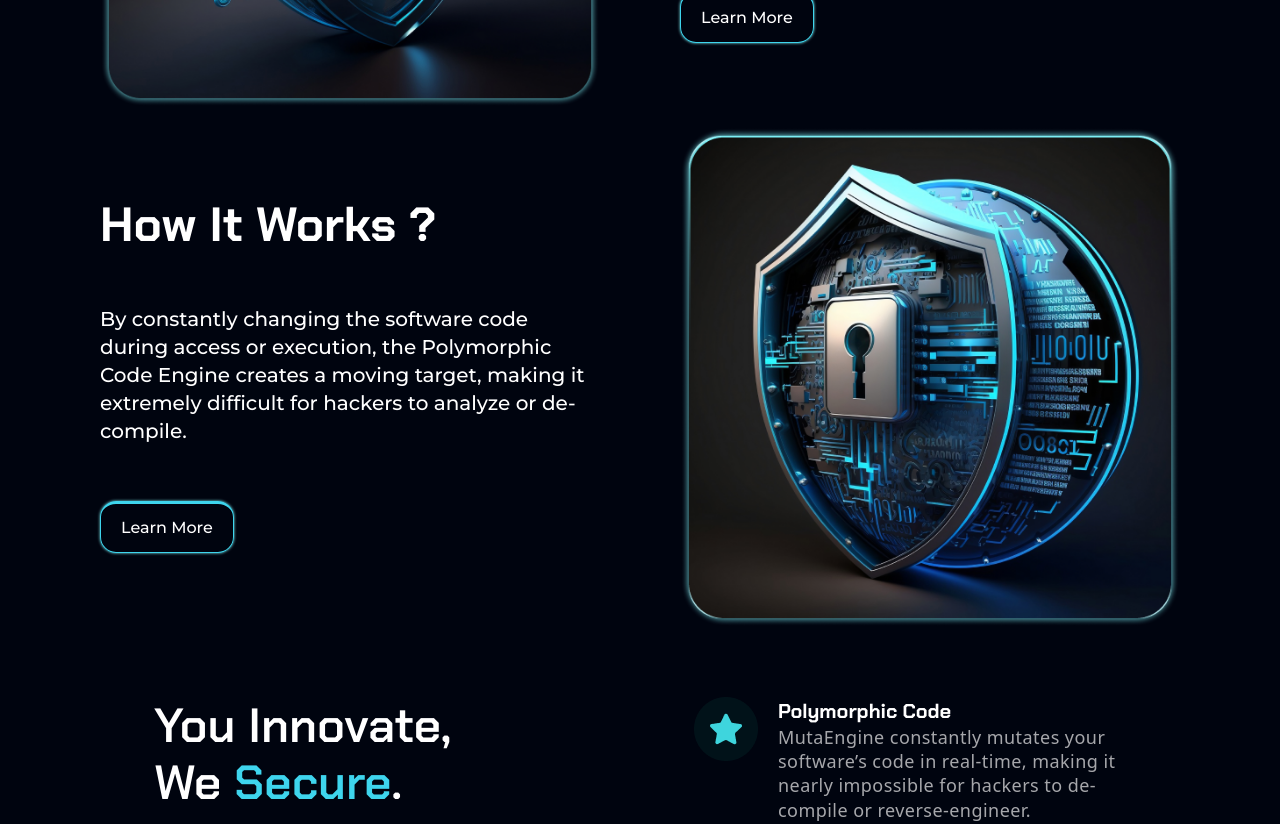
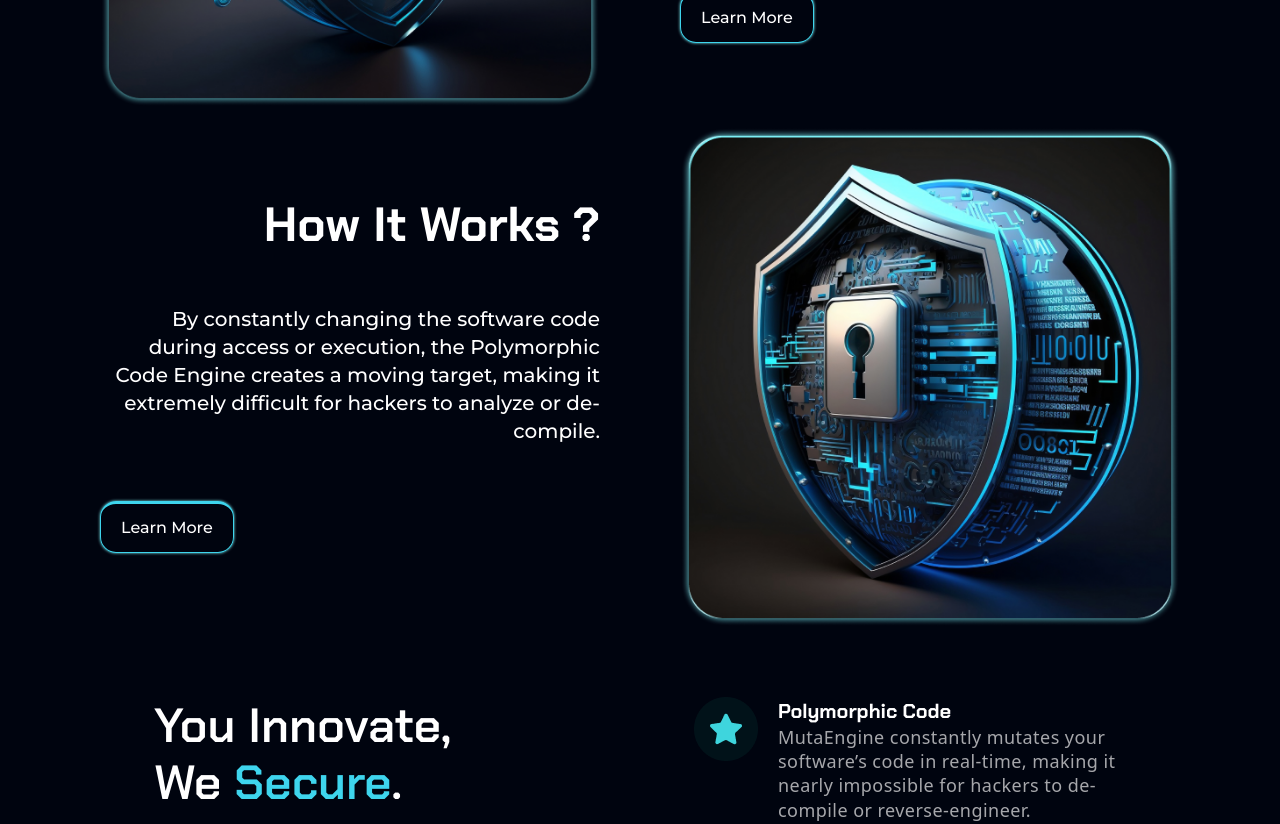
Before and after one commit to priyarathore20/muta-engine, a Next.js app: page / in a window 1280 px wide. Shown: the part 2060-2884 px from the top of the page. Built offline with nearby package versions, Linux system fonts and the light colour scheme.

Commit message:
responsiveness

```diff
--- a/src/Containers/Home/CardsSection.jsx
+++ b/src/Containers/Home/CardsSection.jsx
@@ -25,7 +25,7 @@ const CardsSection = () => {
       {cardContent.map((item, i) => (
         <div
           key={i}
-          className="flex lg:flex-row flex-col justify-between items-center gap-20"
+          className="flex lg:flex-row flex-col flex-1 items-center gap-20"
         >
           <Image src={item?.img} alt="" width={500} height={500} />
           <div className="flex flex-col flex-1 gap-14 w-full max-w-[600px] text-center text-white lg:text-left">
@@ -33,7 +33,7 @@ const CardsSection = () => {
             <p className="font-medium font-montserrat text-xl leading-[140%]">
               {item?.subHeading}
             </p>
-            <div className="flex justify-center lg:justify-start w-full lg:max-w-36">
+            <div className="flex justify-end lg:justify-start w-full lg:max-w-36">
               <Button label={item?.ButtonLabel} variant={"outlined"} />
             </div>
           </div>
--- a/src/app/globals.css
+++ b/src/app/globals.css
@@ -17,7 +17,11 @@ body {
 }
 
 .card-parent > :nth-child(even) {
-  @apply flex-row-reverse;
+  flex-direction: row-reverse;
+
+  div {
+    text-align: right;
+  }
 }
 
 .card-parent > :nth-child(odd) {
@@ -25,9 +29,9 @@ body {
 }
 
 .section-container {
-  @apply px-5 lg:px-[60px] xl:px-[100px] 2xl:max-w-[1536px] 2xl:mx-auto ;
+  @apply px-5 lg:px-[60px] xl:px-[100px] 2xl:max-w-[1536px] 2xl:mx-auto;
 }
 
 .header-container {
-  @apply px-5 lg:px-[60px] xl:px-[80px] 2xl:max-w-[1536px] 2xl:mx-auto ;
+  @apply px-5 lg:px-[60px] xl:px-[80px] 2xl:max-w-[1536px] 2xl:mx-auto;
 }
```
